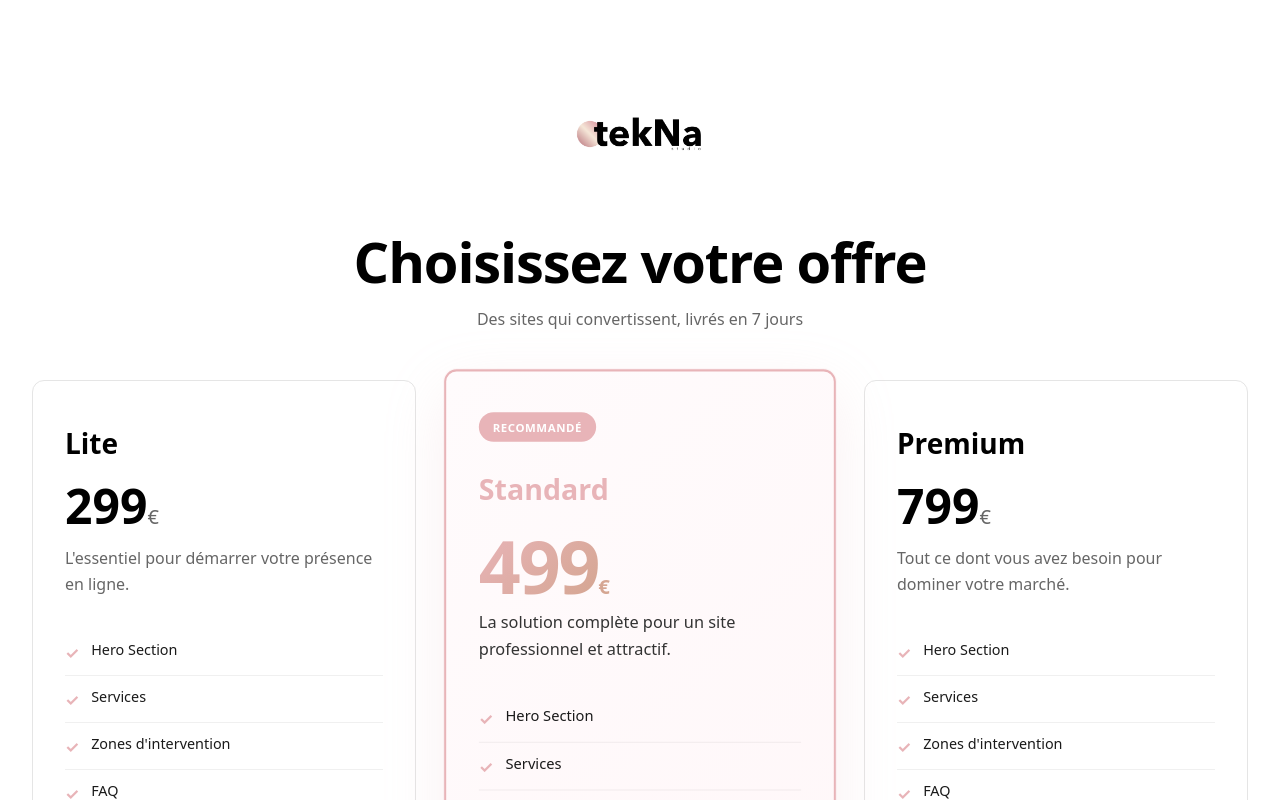
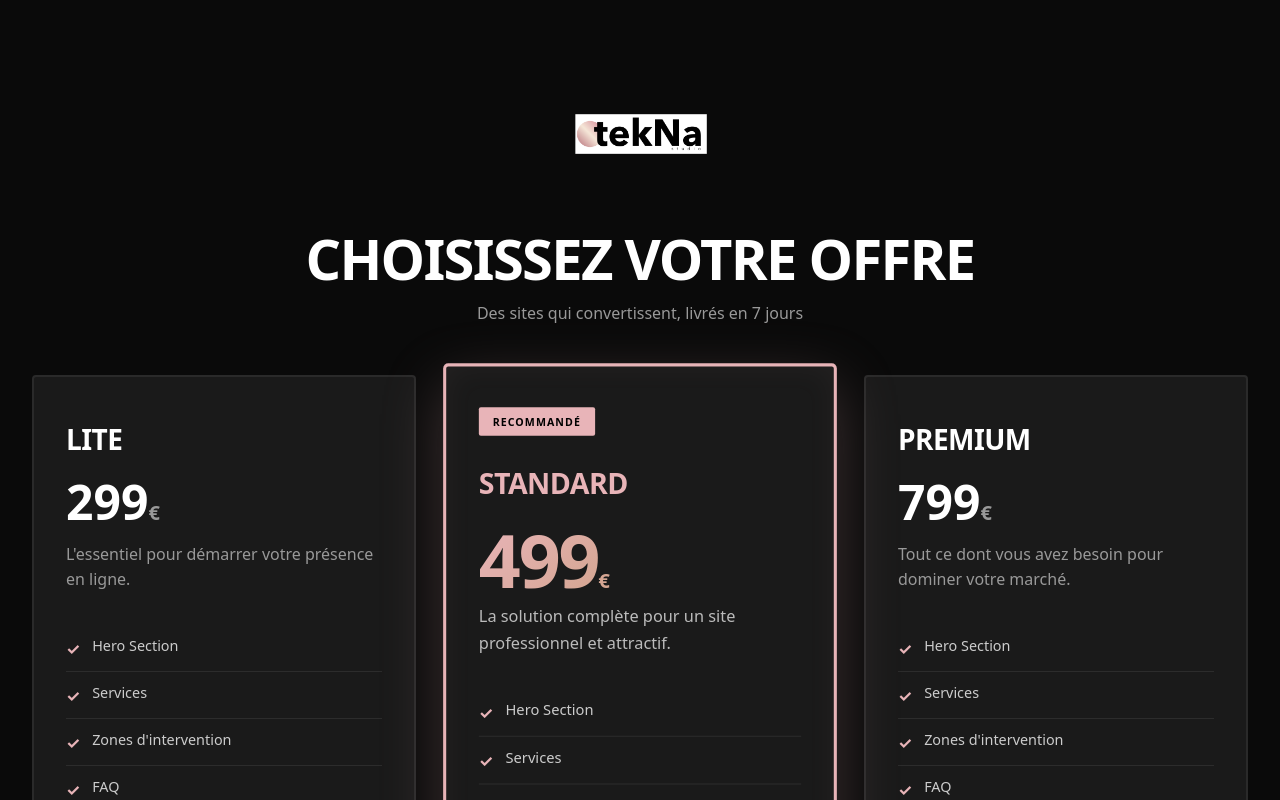
Before and after one commit to saifmiahpro/eleventy-service-starter, an Eleventy site: page src/offres.njk in a window 1280 px wide. Shown: the top 800 px of the page. Built offline with nearby package versions, Linux system fonts and the light colour scheme; Eleventy itself is replaced by a stand-in of ours; files that its build step writes are made by us from their sources.

Commit message:
🎨 design: Theme dark masculin avec accent rose gold tekNa
🌑 Design industriel/masculin:
- Background noir (#0a0a0a) au lieu de blanc
- Cards gris foncé (#1a1a1a) avec border #2a2a2a
- Typographie uppercase + bold pour impact
- Border-radius réduits (4px au lieu de 12px) - plus anguleux
- Textes blanc/gris pour contraste fort

💎 Rose gold tekNa en accent premium:
- Border rose gold sur hover et featured
- Badge featured: fond rose gold
- Prix featured: gradient rose gold
- Checkmarks rose gold
- Buttons gradient rose gold
- Inset glow rose gold sur featured

✨ Contraste fort et professionnel:
- H1 uppercase blanc bold
- Titres offres uppercase
- Badge style militaire (border, uppercase, letterspacing)
- Featured: glow intérieur rose gold subtil
- Bordures nettes entre features

✅ Masculin/industriel pour métiers (remorquage, etc.)
✅ Rose gold reste l'identité tekNa mais en accent
✅ Plus de contraste et impact visuel

```diff
--- a/src/offres.njk
+++ b/src/offres.njk
@@ -6,7 +6,7 @@ permalink: /offres/
 
 <style>
   body {
-    background: #FFFFFF;
+    background: #0a0a0a;
   }
 
   .offers-page {
@@ -32,16 +32,18 @@ permalink: /offres/
 
   .hero-offers h1 {
     font-size: 2rem;
-    font-weight: 700;
+    font-weight: 800;
     margin-bottom: 0.75rem;
-    line-height: 1.2;
-    letter-spacing: -0.02em;
-    color: #000;
+    line-height: 1.1;
+    letter-spacing: -0.03em;
+    color: #FFFFFF;
+    text-transform: uppercase;
   }
 
   .hero-offers .subtitle {
     font-size: 1rem;
-    color: #666;
+    color: #999;
+    font-weight: 500;
   }
 
   .offers-container {
@@ -51,67 +53,73 @@ permalink: /offres/
   }
 
   .offer-box {
-    background: white;
-    border: 1px solid #e5e5e5;
-    border-radius: 12px;
+    background: #1a1a1a;
+    border: 2px solid #2a2a2a;
+    border-radius: 4px;
     padding: 2.5rem 2rem;
     transition: all 0.2s ease;
   }
 
   .offer-box:hover {
     border-color: #E8B4B8;
-    box-shadow: 0 8px 24px rgba(0,0,0,0.06);
+    box-shadow: 0 8px 24px rgba(232,180,184,0.15);
     transform: translateY(-2px);
   }
 
   .offer-box.featured {
     border: 2px solid #E8B4B8;
-    background: linear-gradient(135deg, #FFFBFC 0%, #FFF5F7 100%);
+    background: #1a1a1a;
     box-shadow:
-      0 20px 60px rgba(232,180,184,0.2),
-      0 0 0 1px rgba(232,180,184,0.1);
+      0 20px 60px rgba(232,180,184,0.25),
+      0 0 0 1px #E8B4B8,
+      inset 0 0 30px rgba(232,180,184,0.05);
     transform: scale(1.02);
   }
 
   .offer-box.featured:hover {
     transform: scale(1.02) translateY(-2px);
     box-shadow:
-      0 30px 80px rgba(232,180,184,0.3),
-      0 0 0 1px rgba(232,180,184,0.15);
+      0 30px 80px rgba(232,180,184,0.35),
+      0 0 0 1px #E8B4B8,
+      inset 0 0 40px rgba(232,180,184,0.08);
   }
 
   .offer-badge {
-    background: #E8B4B8;
-    color: #000;
+    background: #2a2a2a;
+    color: #E8B4B8;
     padding: 0.35rem 0.85rem;
-    border-radius: 16px;
-    font-size: 0.7rem;
-    font-weight: 600;
+    border-radius: 2px;
+    font-size: 0.65rem;
+    font-weight: 700;
     text-transform: uppercase;
-    letter-spacing: 0.05em;
+    letter-spacing: 0.1em;
     display: inline-block;
     margin-bottom: 1.5rem;
+    border: 1px solid #E8B4B8;
   }
 
   .offer-box.featured .offer-badge {
     background: #E8B4B8;
-    color: white;
-    font-weight: 700;
+    color: #000;
+    font-weight: 800;
+    border: none;
   }
 
   .offer-title {
     font-size: 1.75rem;
-    font-weight: 700;
+    font-weight: 800;
     margin-bottom: 1rem;
-    color: #000;
+    color: #FFFFFF;
+    text-transform: uppercase;
+    letter-spacing: -0.02em;
   }
 
   .offer-price {
     font-size: 3rem;
-    font-weight: 700;
+    font-weight: 800;
     margin-bottom: 1rem;
     line-height: 1;
-    color: #000;
+    color: #FFFFFF;
   }
 
   .offer-box.featured .offer-title {
@@ -137,18 +145,18 @@ permalink: /offres/
 
   .offer-price-period {
     font-size: 1.25rem;
-    color: #666;
-    font-weight: 400;
+    color: #999;
+    font-weight: 600;
   }
 
   .offer-desc {
-    color: #666;
+    color: #999;
     margin-bottom: 2rem;
     line-height: 1.6;
   }
 
   .offer-box.featured .offer-desc {
-    color: #333;
+    color: #bbb;
     font-weight: 500;
   }
 
@@ -163,9 +171,9 @@ permalink: /offres/
     align-items: flex-start;
     gap: 0.75rem;
     font-size: 0.9rem;
-    color: #1a1a1a;
+    color: #CCCCCC;
     line-height: 1.5;
-    border-bottom: 1px solid rgba(0,0,0,0.06);
+    border-bottom: 1px solid rgba(255,255,255,0.08);
   }
 
   .offer-features li:last-child {
```
